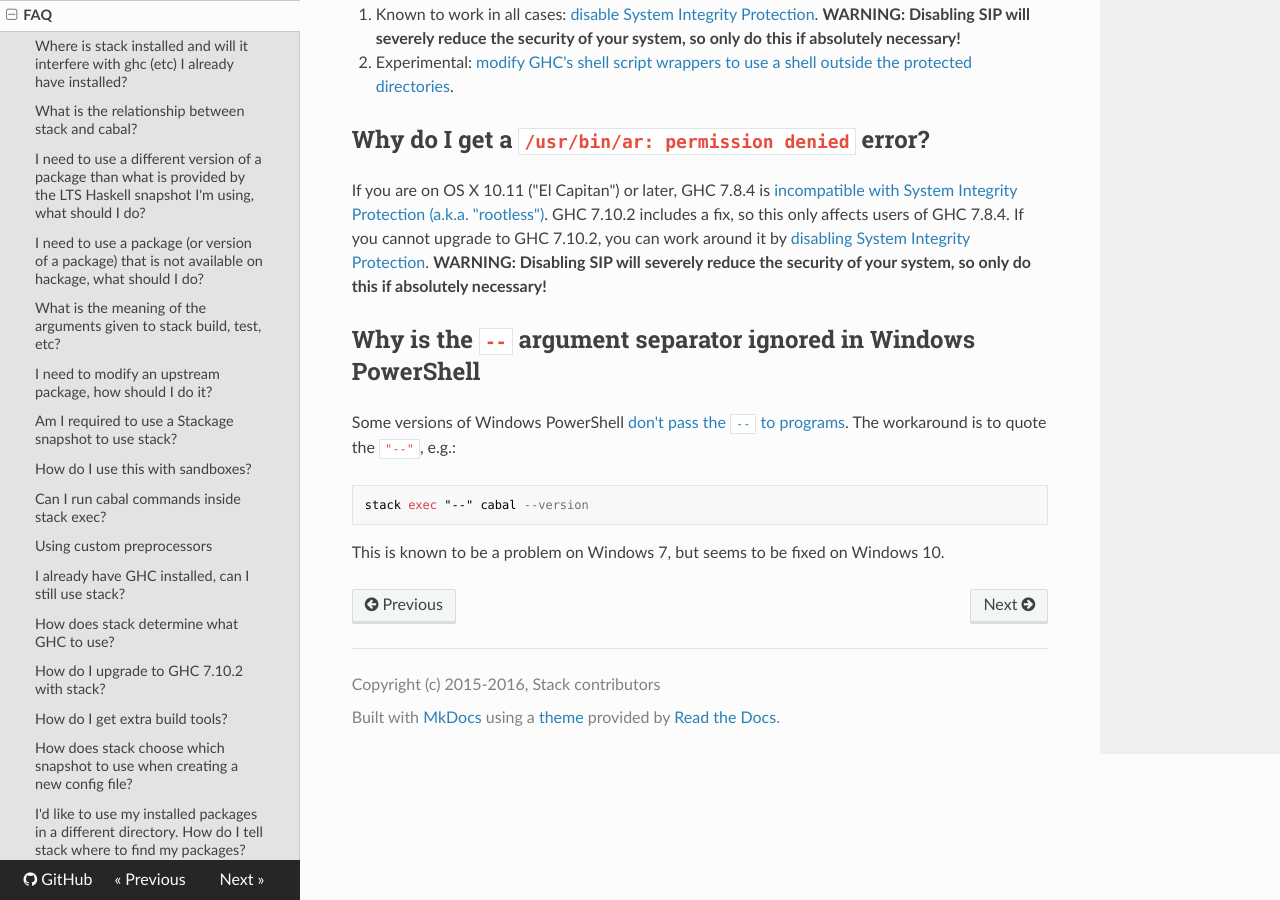
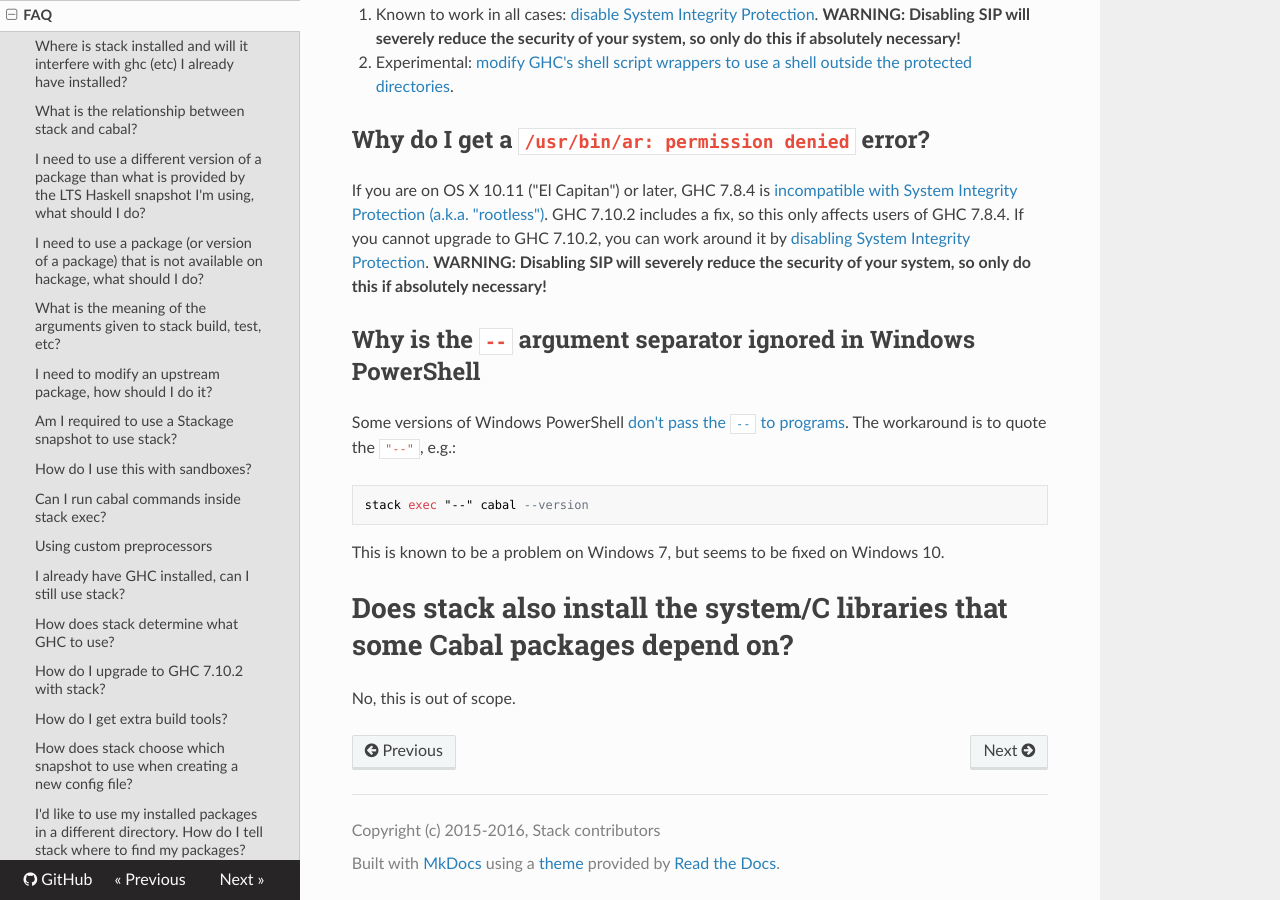
Before and after one commit to commercialhaskell/stack, an MkDocs documentation site: the page built from doc/faq.md, in a window 1280 px wide and 900 px high, scrolled down 8805 px. Built offline with MkDocs 1.6.1, drawn with Linux system fonts in a browser that asks for light colours; nearby versions of some CDN libraries; old or Windows-style settings are respelled for this version of MkDocs.

Commit message:
Add FAQ entry regarding system library installation (#1384)
[ci skip]

```diff
--- a/doc/faq.md
+++ b/doc/faq.md
@@ -331,3 +331,7 @@
     stack exec "--" cabal --version
 
 This is known to be a problem on Windows 7, but seems to be fixed on Windows 10.
+
+# Does stack also install the system/C libraries that some Cabal packages depend on?
+
+No, this is out of scope.
```
